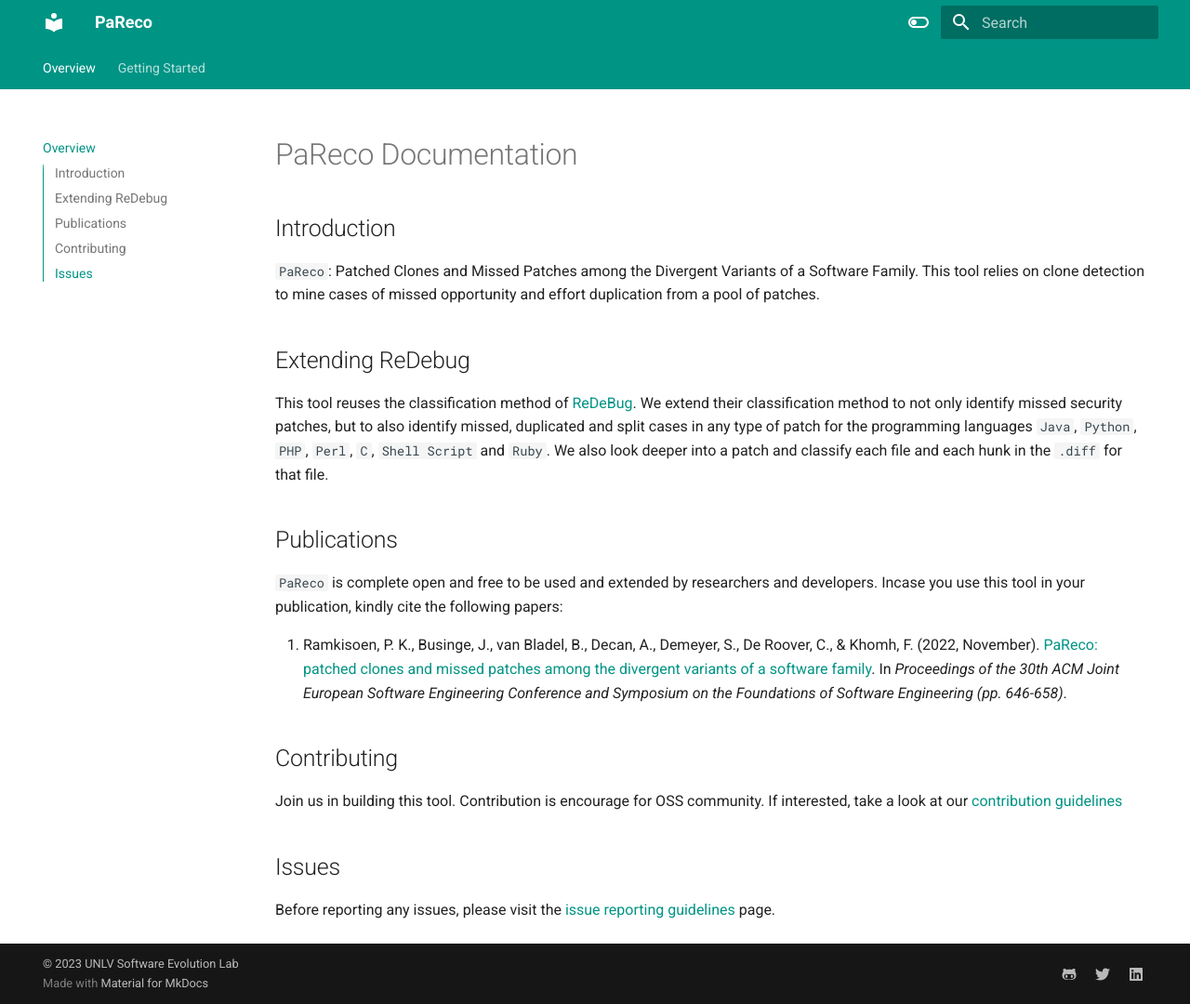
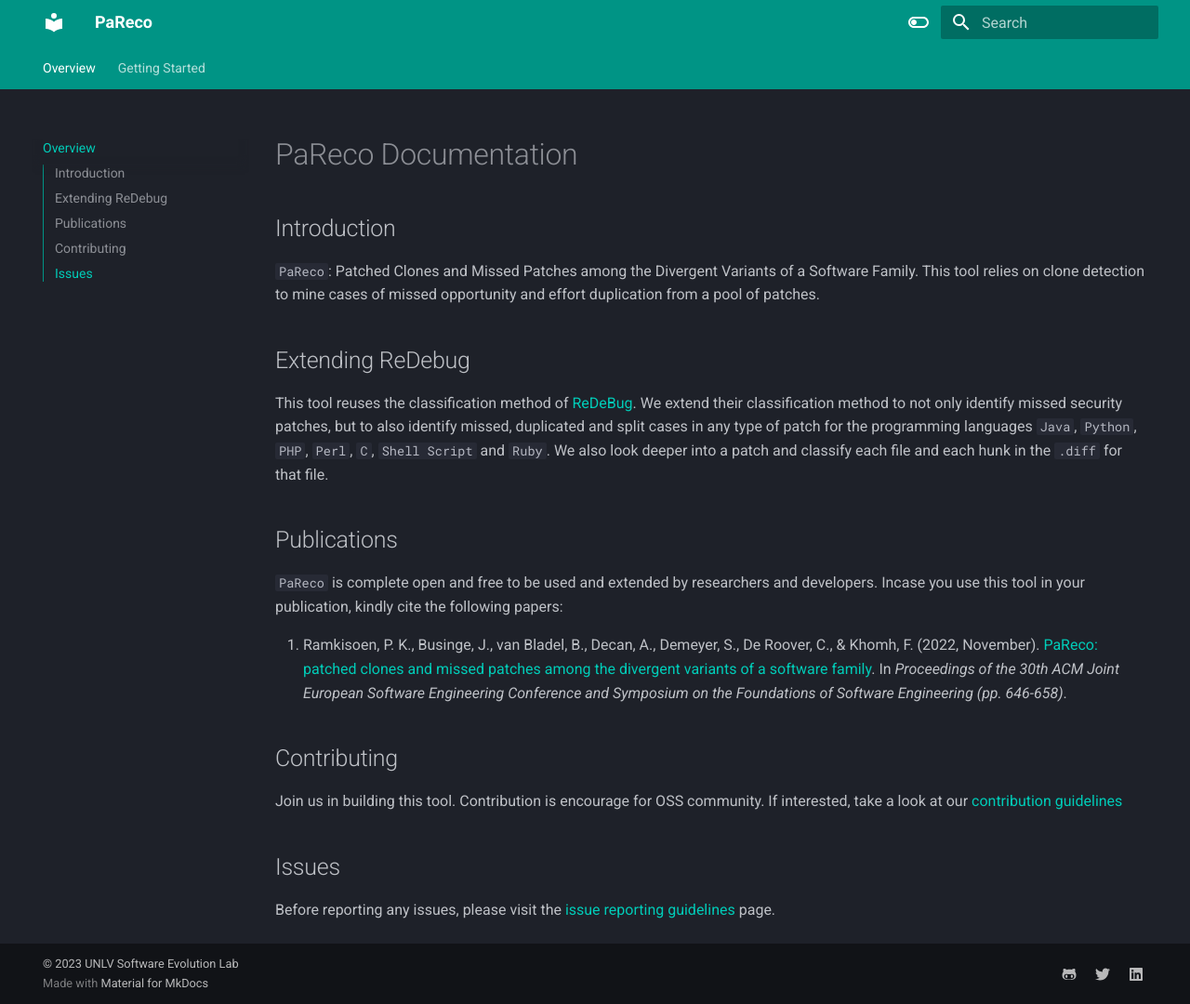
Before and after one commit to unlv-evol/PaReco, an MkDocs documentation site: the page built from docs/index.md, in a window 1280 px wide and 1080 px high. Shown: the whole window at 93% size. Built offline with MkDocs 1.6.1 and Material for MkDocs 9.7.7, drawn with Linux system fonts in a browser that asks for light colours.

Commit message:
ft: set default doc platte to slate

```diff
--- a/mkdocs.yml
+++ b/mkdocs.yml
@@ -15,18 +15,19 @@
     - content.code.copy
   language: en
   palette:
+    - scheme: slate
+      toggle:
+        icon: material/toggle-switch-off-outline
+        name: Switch to light mode
+      primary: teal
+      accent: lime
+
     - scheme: default
       toggle:
-        icon: material/toggle-switch-off-outline
+        icon: material/toggle-switch
         name: Switch to dark mode
       primary: teal
       accent: purple
-    - scheme: slate
-      toggle:
-        icon: material/toggle-switch
-        name: Switch to light mode
-      primary: teal
-      accent: lime
 
 extra:
   social:
@@ -38,7 +39,7 @@
       link: https://www.linkedin.com/in/unlv-evol
 nav:
     - Overview: index.md
-    - Getting Started: about.md
+    - Getting Started: getting_started.md
 
 markdown_extensions:
   - pymdownx.highlight:
```
